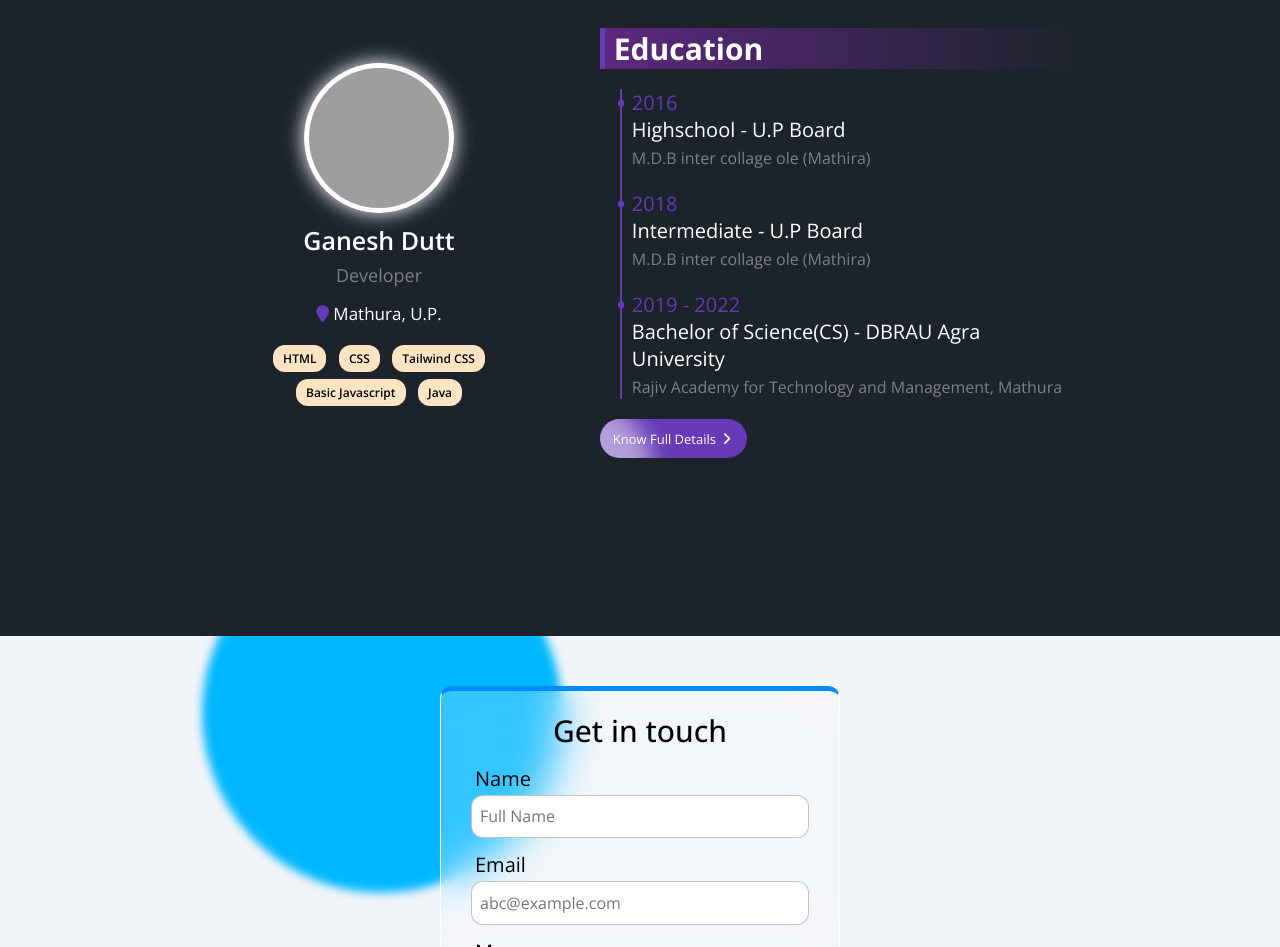
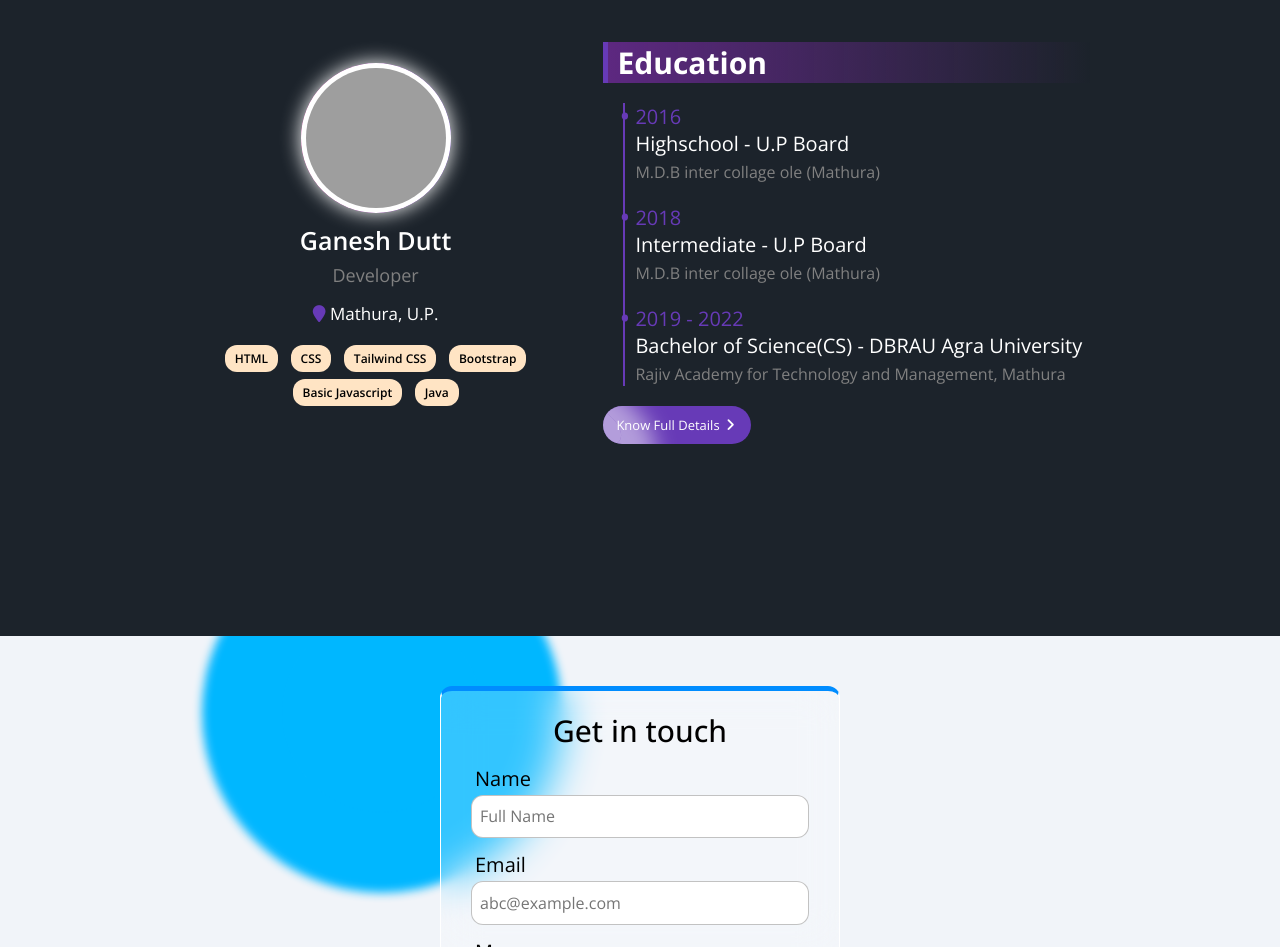
Before and after one commit to ganeshdutt100/Ganesh_Dutt_portfolio., a plain HTML site: page index.html in a window 1280 px wide. Shown: the part 1968-2915 px from the top of the page. Drawn offline with nearby package versions, Linux system fonts and the light colour scheme; grey boxes are pictures that could not be loaded.

Commit message:
name change of mathura

```diff
--- a/index.html
+++ b/index.html
@@ -237,6 +237,7 @@
               <div class="skillChip" id="lightblue">HTML</div>
               <div class="skillChip" id="lightblue">CSS</div>
               <div class="skillChip" id="lightblue">Tailwind CSS</div>
+              <div class="skillChip" id="lightblue">Bootstrap</div>
               <div class="skillChip" id="lightblue">Basic Javascript</div>
               <!-- <div class="skillChip" id="lightblue">Dart</div>
               <div class="skillChip" id="lightblue">Firebase</div> -->
@@ -255,7 +256,7 @@
                       <span class="courseName">Highschool - U.P Board</span>
 
                       <br /><span class="institutionName"
-                        >M.D.B inter collage ole (Mathira)</span
+                        >M.D.B inter collage ole (Mathura)</span
                       >
                     </div>
                   </li>
@@ -266,7 +267,7 @@
 
                       <br />
                       <span class="institutionName"
-                        >M.D.B inter collage ole (Mathira)</span
+                        >M.D.B inter collage ole (Mathura)</span
                       >
                     </div>
                   </li>
```
